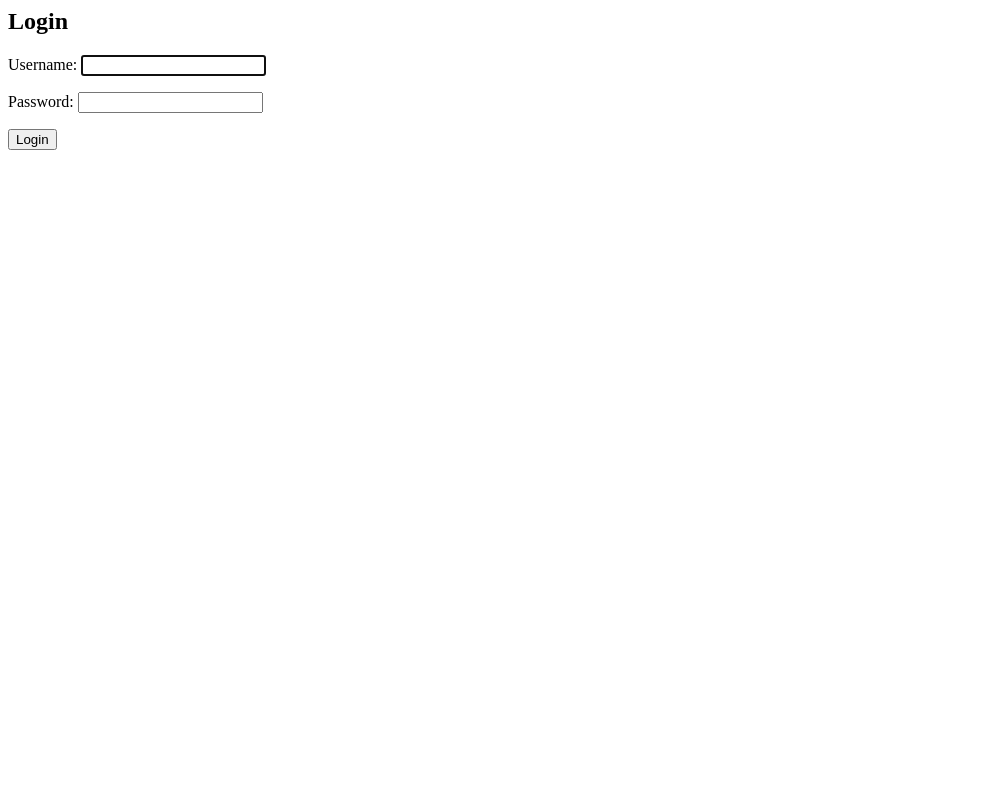
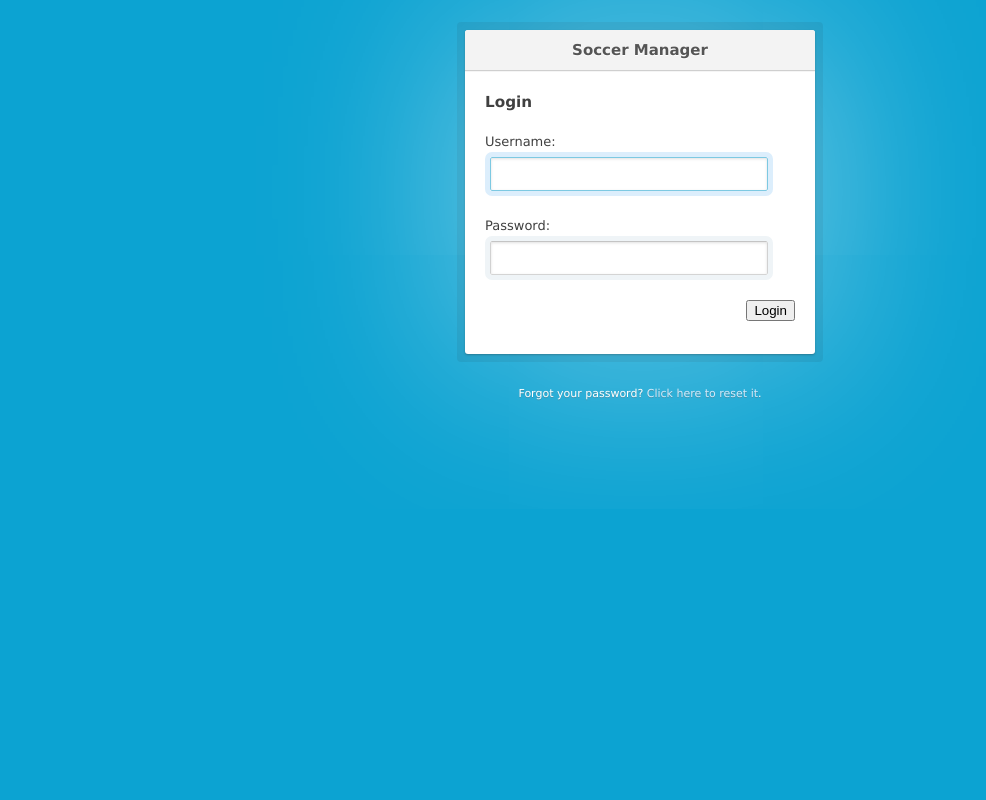
Before and after one commit to ltpitt/python-django-soccer-manager, a Django app: page /accounts/login/ in a window 1280 px wide. Shown: the whole page, without its empty margins (0-986 px from the left). Run offline with Django 3.2, Linux system fonts and the light colour scheme.

Commit message:
feat: Styled login template

```diff
--- a/soccermanager/templates/registration/login.html
+++ b/soccermanager/templates/registration/login.html
@@ -1,7 +1,186 @@
 <!-- templates/registration/login.html -->
-<h2>Login</h2>
-<form method="post">
-  {% csrf_token %}
-  {{ form.as_p }}
-  <button type="submit">Login</button>
+<style>
+body {
+  font: 13px/20px "Lucida Grande", Tahoma, Verdana, sans-serif;
+  color: #404040;
+  background: #0ca3d2;
+}
+
+.login {
+  position: relative;
+  margin: 30px auto;
+  padding: 20px 20px 20px;
+  width: 310px;
+  background: white;
+  border-radius: 3px;
+  -webkit-box-shadow: 0 0 200px rgba(255, 255, 255, 0.5), 0 1px 2px rgba(0, 0, 0, 0.3);
+  box-shadow: 0 0 200px rgba(255, 255, 255, 0.5), 0 1px 2px rgba(0, 0, 0, 0.3);
+}
+
+.login:before {
+  content: '';
+  position: absolute;
+  top: -8px;
+  right: -8px;
+  bottom: -8px;
+  left: -8px;
+  z-index: -1;
+  background: rgba(0, 0, 0, 0.08);
+  border-radius: 4px;
+}
+
+.login h1 {
+  margin: -20px -20px 21px;
+  line-height: 40px;
+  font-size: 15px;
+  font-weight: bold;
+  color: #555;
+  text-align: center;
+  text-shadow: 0 1px white;
+  background: #f3f3f3;
+  border-bottom: 1px solid #cfcfcf;
+  border-radius: 3px 3px 0 0;
+  background-image: -webkit-linear-gradient(top, whiteffd, #eef2f5);
+  background-image: -moz-linear-gradient(top, whiteffd, #eef2f5);
+  background-image: -o-linear-gradient(top, whiteffd, #eef2f5);
+  background-image: linear-gradient(to bottom, whiteffd, #eef2f5);
+  -webkit-box-shadow: 0 1px whitesmoke;
+  box-shadow: 0 1px whitesmoke;
+}
+
+.login p {
+  margin: 20px 0 0;
+}
+
+.login p:first-child {
+  margin-top: 0;
+}
+
+.login input[type=text], .login input[type=password] {
+  width: 278px;
+}
+
+.login p.remember_me {
+  float: left;
+  line-height: 31px;
+}
+
+.login p.remember_me label {
+  font-size: 12px;
+  color: #777;
+  cursor: pointer;
+}
+
+.login p.remember_me input {
+  position: relative;
+  bottom: 1px;
+  margin-right: 4px;
+  vertical-align: middle;
+}
+
+.login p.submit {
+  text-align: right;
+}
+
+.login-help {
+  margin: 20px 0;
+  font-size: 11px;
+  color: white;
+  text-align: center;
+  text-shadow: 0 1px #2a85a1;
+}
+
+.login-help a {
+  color: #cce7fa;
+  text-decoration: none;
+}
+
+.login-help a:hover {
+  text-decoration: underline;
+}
+
+:-moz-placeholder {
+  color: #c9c9c9 !important;
+  font-size: 13px;
+}
+
+::-webkit-input-placeholder {
+  color: #ccc;
+  font-size: 13px;
+}
+
+input {
+  font-family: 'Lucida Grande', Tahoma, Verdana, sans-serif;
+  font-size: 14px;
+}
+
+input[type=text], input[type=password] {
+  margin: 5px;
+  padding: 0 10px;
+  width: 200px;
+  height: 34px;
+  color: #404040;
+  background: white;
+  border: 1px solid;
+  border-color: #c4c4c4 #d1d1d1 #d4d4d4;
+  border-radius: 2px;
+  outline: 5px solid #eff4f7;
+  -moz-outline-radius: 3px;
+  -webkit-box-shadow: inset 0 1px 3px rgba(0, 0, 0, 0.12);
+  box-shadow: inset 0 1px 3px rgba(0, 0, 0, 0.12);
+}
+
+input[type=text]:focus, input[type=password]:focus {
+  border-color: #7dc9e2;
+  outline-color: #dceefc;
+  outline-offset: 0;
+}
+
+input[type=submit] {
+  padding: 0 18px;
+  height: 29px;
+  font-size: 12px;
+  font-weight: bold;
+  color: #527881;
+  text-shadow: 0 1px #e3f1f1;
+  background: #cde5ef;
+  border: 1px solid;
+  border-color: #b4ccce #b3c0c8 #9eb9c2;
+  border-radius: 16px;
+  outline: 0;
+  -webkit-box-sizing: content-box;
+  -moz-box-sizing: content-box;
+  box-sizing: content-box;
+  background-image: -webkit-linear-gradient(top, #edf5f8, #cde5ef);
+  background-image: -moz-linear-gradient(top, #edf5f8, #cde5ef);
+  background-image: -o-linear-gradient(top, #edf5f8, #cde5ef);
+  background-image: linear-gradient(to bottom, #edf5f8, #cde5ef);
+  -webkit-box-shadow: inset 0 1px white, 0 1px 2px rgba(0, 0, 0, 0.15);
+  box-shadow: inset 0 1px white, 0 1px 2px rgba(0, 0, 0, 0.15);
+}
+
+input[type=submit]:active {
+  background: #cde5ef;
+  border-color: #9eb9c2 #b3c0c8 #b4ccce;
+  -webkit-box-shadow: inset 0 0 3px rgba(0, 0, 0, 0.2);
+  box-shadow: inset 0 0 3px rgba(0, 0, 0, 0.2);
+}
+
+.lt-ie9 input[type=text], .lt-ie9 input[type=password] {
+  line-height: 34px;
+}
+</style>
+
+<div class="login">
+  <h1>Soccer Manager</h1>
+  <h3>Login</h3>
+    <form method="post">
+      {% csrf_token %}
+      {{ form.as_p }}
+    <p class="submit"> <button type="submit">Login</button> </p>
 </form>
+</div>
+
+<div class="login-help">
+  <p>Forgot your password? <a href="/accounts/password_reset">Click here to reset it</a>.</p>
+</div>
```
